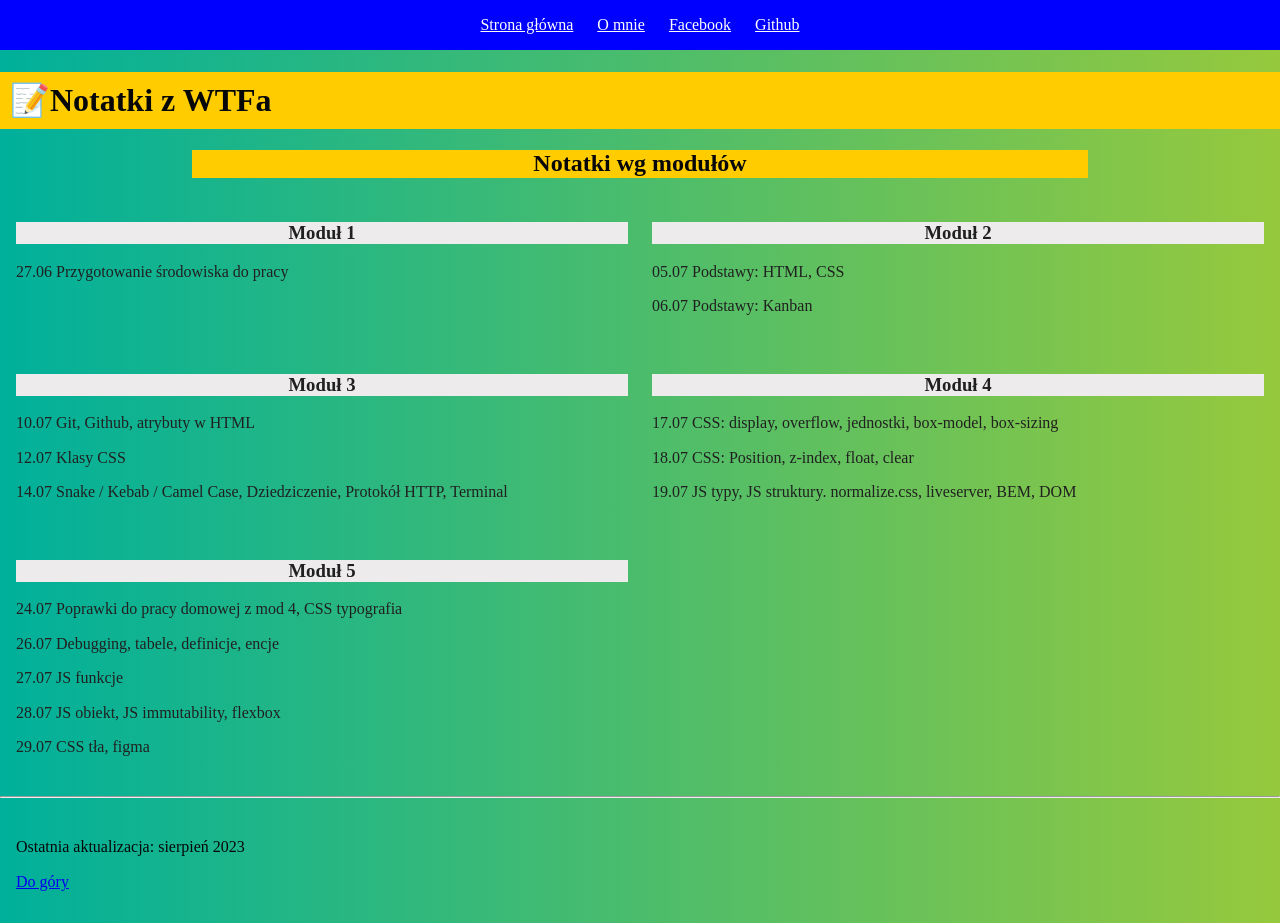
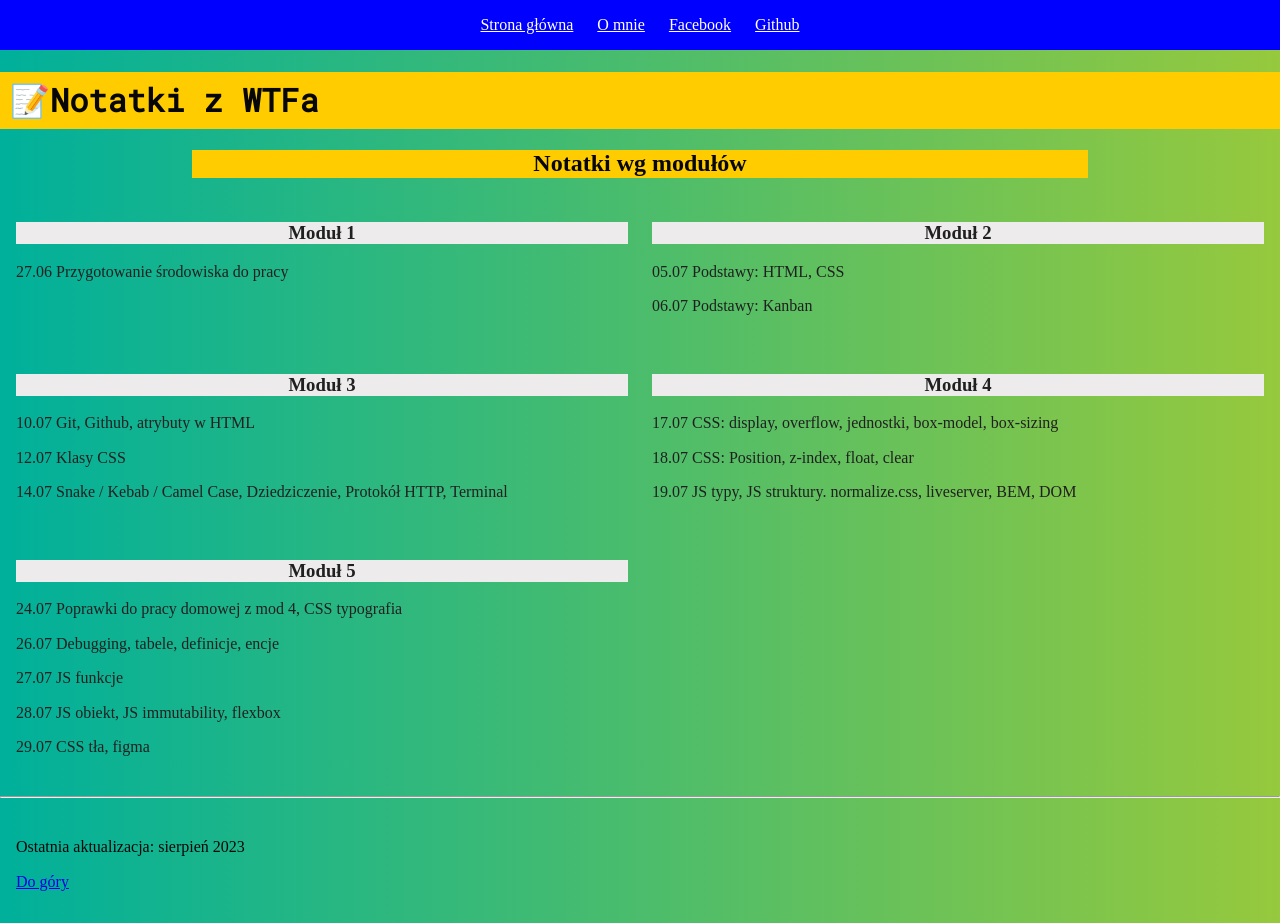
Before and after one commit to FlyingFreestyle/homepage, a website built with Parcel: page src/index.html in a window 1280 px wide. Built offline with nearby package versions, Linux system fonts and the light colour scheme.

Commit message:
Use google fonts for top title

```diff
--- a/src/styles/components/top.scss
+++ b/src/styles/components/top.scss
@@ -12,6 +12,7 @@
         color: var(--txt-color);
 
         padding: 10px;
+        font-family: 'Roboto Mono', monospace;
         &::before {
             content: "📝";
         }
--- a/src/styles/main.scss
+++ b/src/styles/main.scss
@@ -6,6 +6,7 @@
 @import "./components/header.scss";
 @import "./components/navigation.scss";
 @import "./components/top.scss";
+@import url('https://fonts.googleapis.com/css2?family=Roboto+Mono&display=swap');
 
 html {
     box-sizing: border-box;
```
